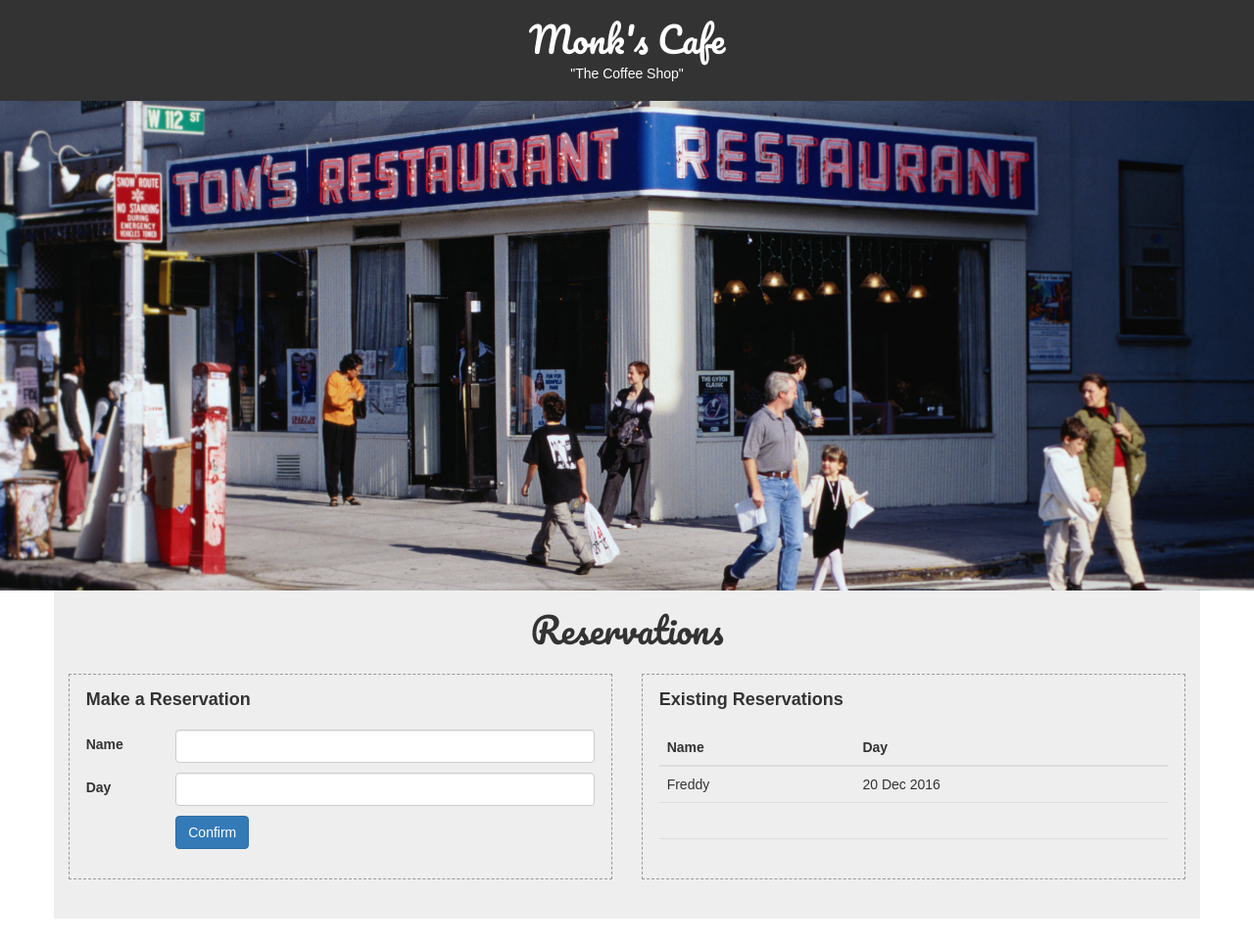
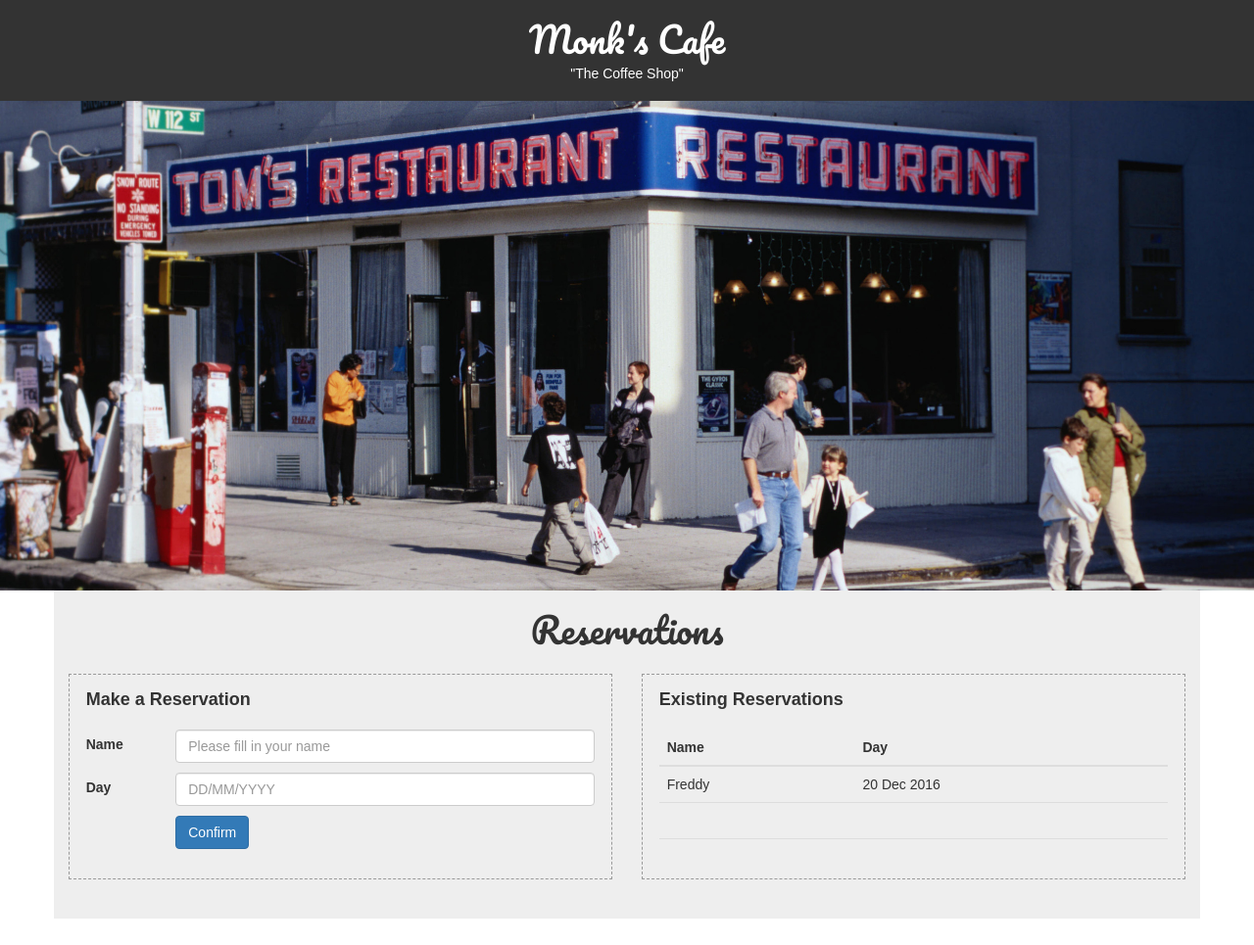
Before and after one commit to teethmarks/teethmarks.git.io, a plain HTML site: page index.html in a window 1280 px wide. Shown: the top 965 px of the page at 98% size. Drawn offline with nearby package versions, Linux system fonts and the light colour scheme; some packages are replaced by stand-ins of ours; a web font is replaced by a local one.

Commit message:
Added placeholder

```diff
--- a/index.html
+++ b/index.html
@@ -39,11 +39,11 @@
 					<h4>Make a Reservation</h4>
 					<div class="row">
 						<div class="col col-xs-2 text">Name</div>
-						<div class="col col-xs-10 field"><input type="text" class="form-control"></div>
+						<div class="col col-xs-10 field"><input type="text" class="form-control" placeholder="Please fill in your name"></div>
 					</div>
 					<div class="row">
 						<div class="col col-xs-2 text">Day</div>
-						<div class="col col-xs-10 field"><input type="text" class="form-control"></div>
+						<div class="col col-xs-10 field"><input type="text" class="form-control" placeholder="DD/MM/YYYY"></div>
 					</div>
 					<div class="row">
 						<div class="col col-xs-2 text">&nbsp;</div>
```
